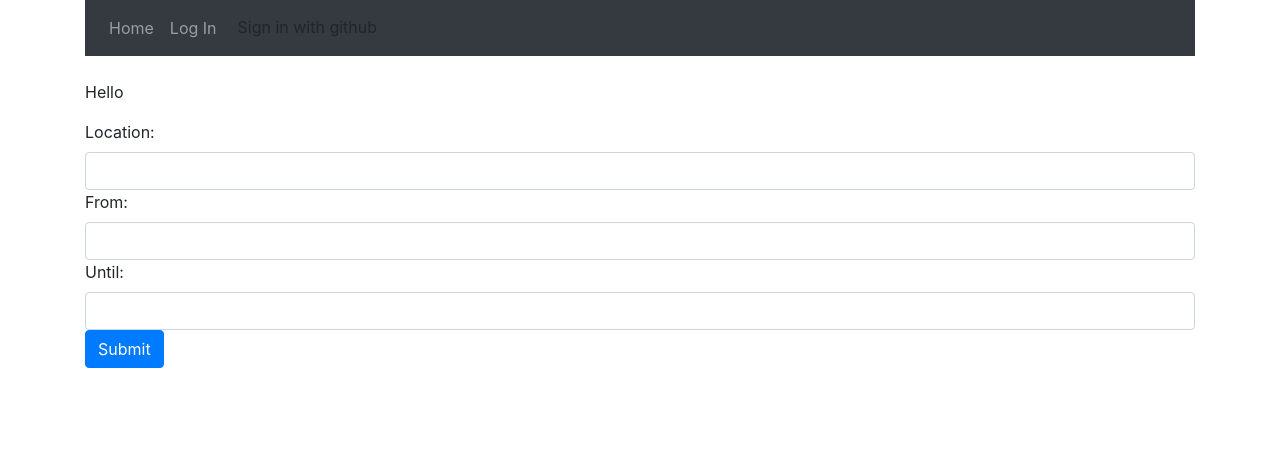
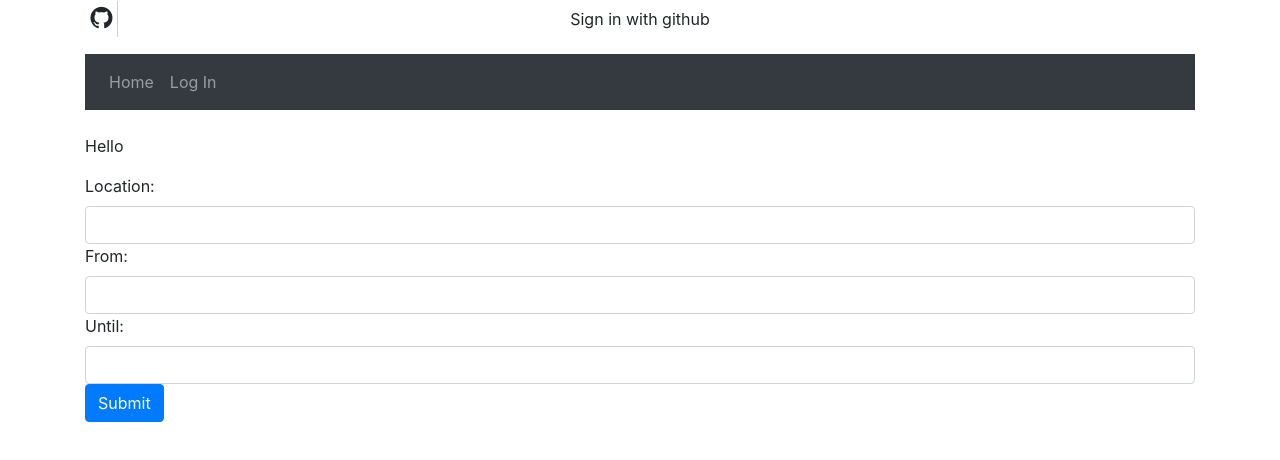
Before and after one commit to JansenMartin/trip-deets, a Vue app: page / in a window 1280 px wide. Shown: the top 460 px of the page. Built offline with nearby package versions, Linux system fonts and the light colour scheme.

Commit message:
Initialize OAuth with public key

```diff
--- a/src/App.vue
+++ b/src/App.vue
@@ -1,5 +1,6 @@
 <template>
 <div class="container">
+  <p><OAuth provider="github" /></p>
     <nav class="navbar navbar-expand-sm bg-dark navbar-dark">
       <ul class="navbar-nav">
         <li class="nav-item">
@@ -9,7 +10,7 @@
           <router-link to="" class="nav-link">Log In</router-link>
         </li>
         <li>
-          <OAuth provider="github" />
+          <!-- <OAuth provider="github" /> -->
         </li>
       </ul>
     </nav><br />
--- a/src/components/OAuth.vue
+++ b/src/components/OAuth.vue
@@ -17,6 +17,7 @@ export default {
   },
   methods: {
     Auth() {
+    OAuth.initialize('gwBeKj4tkaHLFf7q0fcYIlbj2as');
     OAuth.popup(this.provider)
     .done(res => {
         console.log(res);
@@ -33,9 +34,9 @@ export default {
 </script>
 
 <style>
-/*
-@import "https://cdnjs.cloudflare.com/ajax/libs/twitter-bootstrap/3.4.0/css/bootstrap.css";
+
+/* @import "https://cdnjs.cloudflare.com/ajax/libs/twitter-bootstrap/3.4.0/css/bootstrap.css"; */
 @import "https://cdnjs.cloudflare.com/ajax/libs/bootstrap-social/5.1.1/bootstrap-social.min.css";
-@import "https://stackpath.bootstrapcdn.com/font-awesome/4.7.0/css/font-awesome.min.css"; */
+@import "https://stackpath.bootstrapcdn.com/font-awesome/4.7.0/css/font-awesome.min.css";
 
 </style>
```
